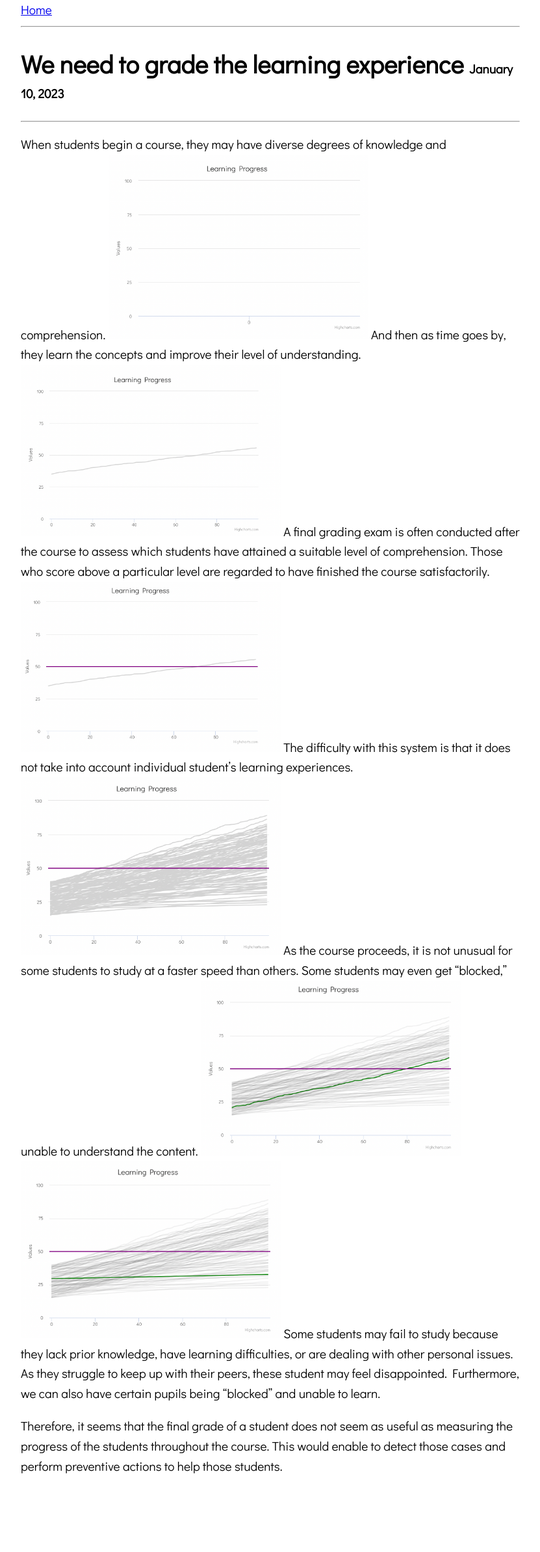
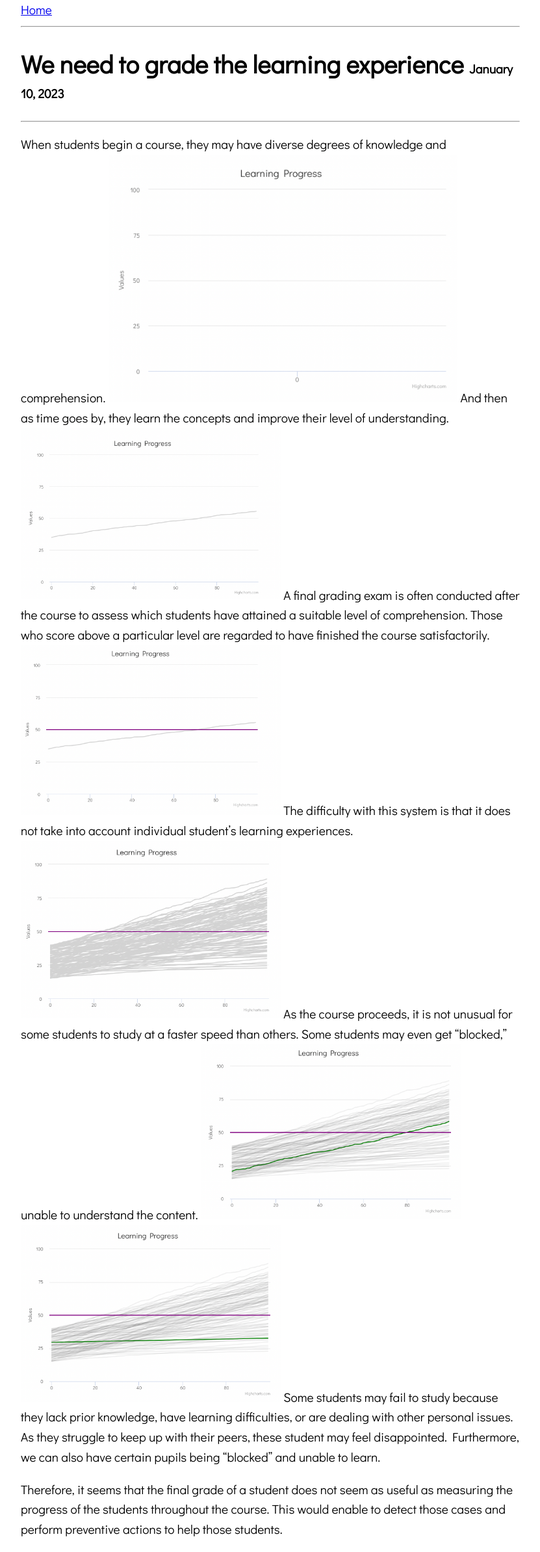
Before and after one commit to rezpe/rezpe.github.io, a Jekyll site: the page built from _posts/2023-01-10-learning-exp.md, in a window 1280 px wide. Shown: the whole page at 65% size, without its empty margins (224-1055 px from the left). Built offline with Jekyll 4.4.1, drawn with Linux system fonts in a browser that asks for light colours; before the commit the page ends 2290 px from its top, so only the background shows below that.

Commit message:
width at 70%

```diff
--- a/_posts/2023-01-10-learning-exp.md
+++ b/_posts/2023-01-10-learning-exp.md
@@ -6,7 +6,7 @@ layout: page
 ---
 
 When students begin a course, they may have diverse degrees of knowledge and comprehension.
-![](/assets/images/2023-01-10-learning-exp-img/nostudent.png){: width="400" }
+![](/assets/images/2023-01-10-learning-exp-img/nostudent.png){: width="70%" }
 And then as time goes by, they learn the concepts and improve their level of understanding.
 ![](/assets/images/2023-01-10-learning-exp-img/onestudent.png){: width="400" }
 A final grading exam is often conducted after the course to assess which students have attained a suitable level of comprehension. Those who score above a particular level are regarded to have finished the course satisfactorily.
```
